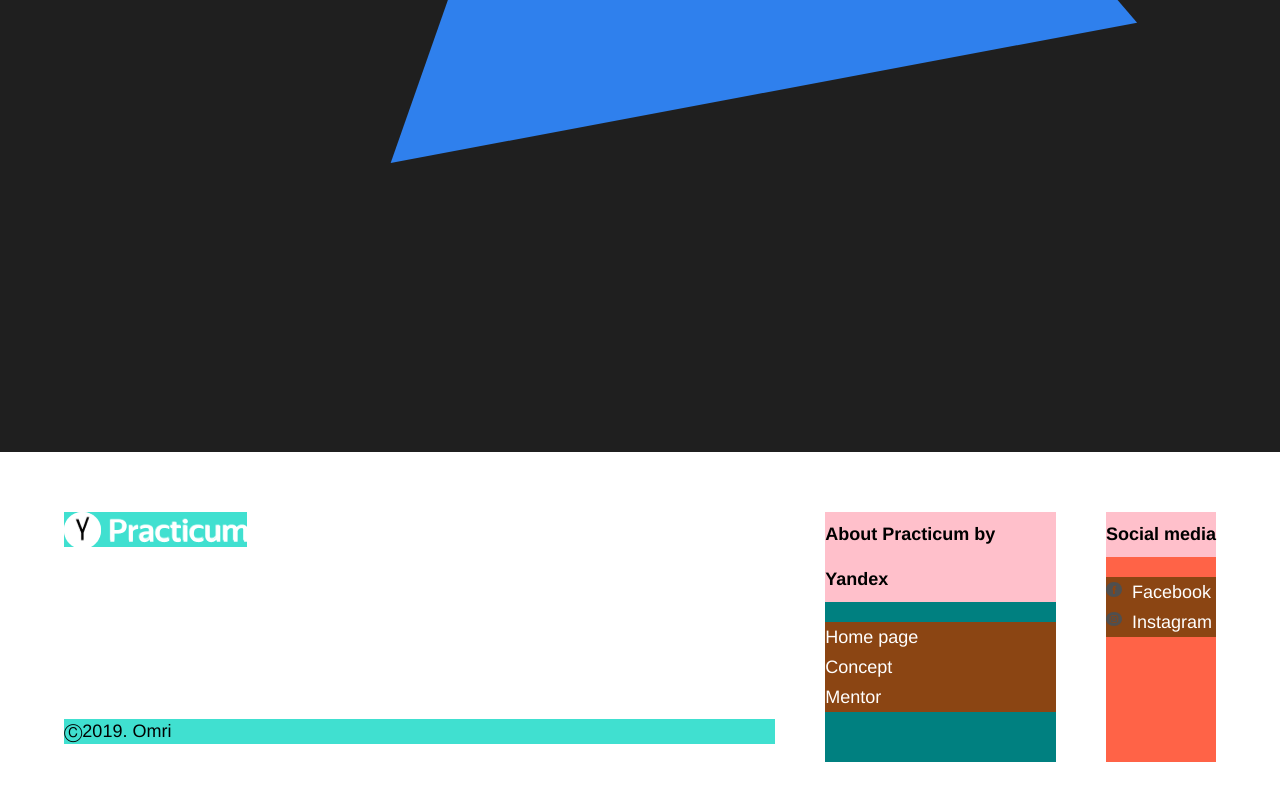
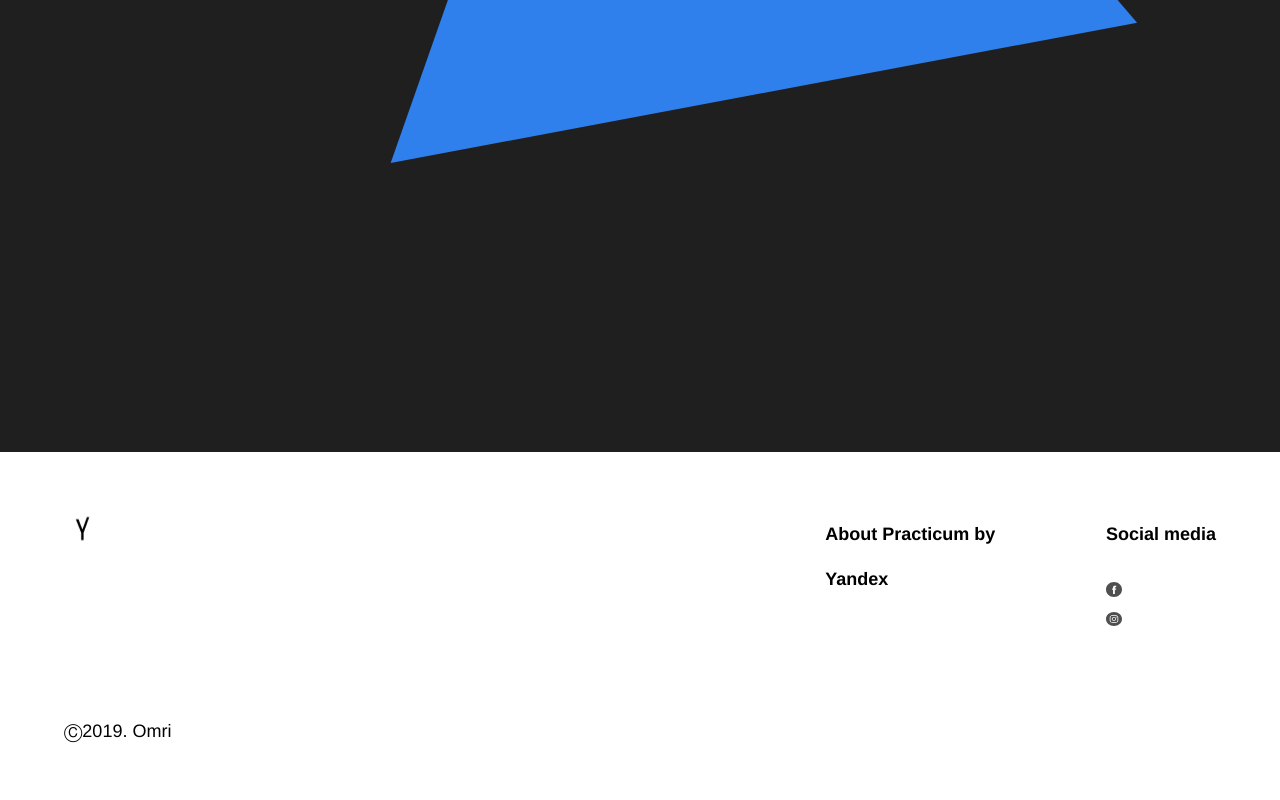
Before and after one commit to Omri1287/web_project_1, a plain HTML site: page index.html in a window 1280 px wide. Shown: the part 4479-5279 px from the top of the page. Drawn offline with Linux system fonts and the light colour scheme.

Commit message:
changed background for section 6

```diff
--- a/styles/style.css
+++ b/styles/style.css
@@ -356,7 +356,6 @@
 .logo__footer {
   width: 183px;
   height: 35px;
-  background-color: turquoise;
   background-image: url('../images/logo_place_footer.png');
 
 }
@@ -367,8 +366,6 @@
   font-weight: normal;
   margin-top: 18px;
   margin-bottom: 18px;
-  background-color: turquoise;
-
 }
 
 
@@ -376,7 +373,6 @@
   height: 100%;
   width: 20%;
   padding: 0;
-  background-color: teal;
   min-height: 250px;
 }
 
@@ -387,7 +383,6 @@
   font-size: 18px;
   font-weight: bold;
   align-self: center;
-  background-color: pink;
 }
 
 .footer__column-links {
@@ -399,7 +394,6 @@
   line-height: 30px;
   font-size: 18px;
   font-weight: normal;
-  background-color: saddlebrown;
 }
 .ul li:last-child{
   margin-bottom: 16px;
@@ -409,7 +403,6 @@
   height: 100%;
   display: flex;
   flex-direction: column;
-  background-color: tomato;
   min-height: 250px;
 }
 
```
